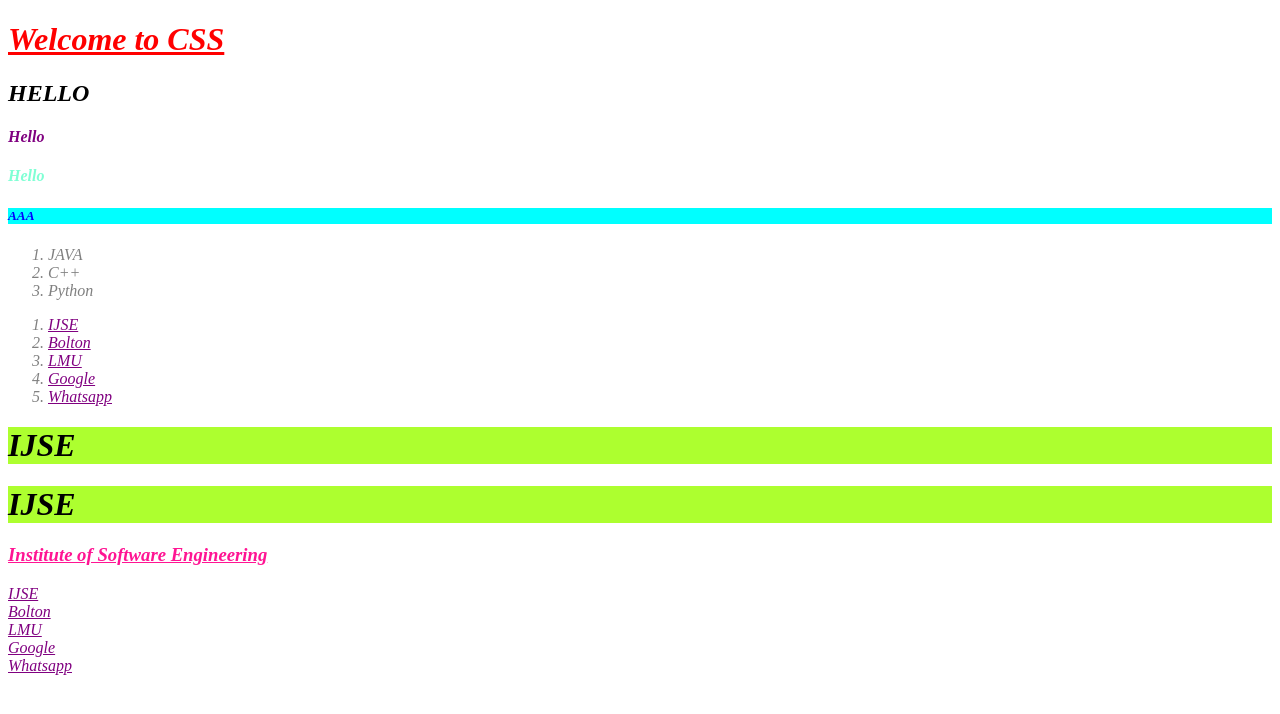
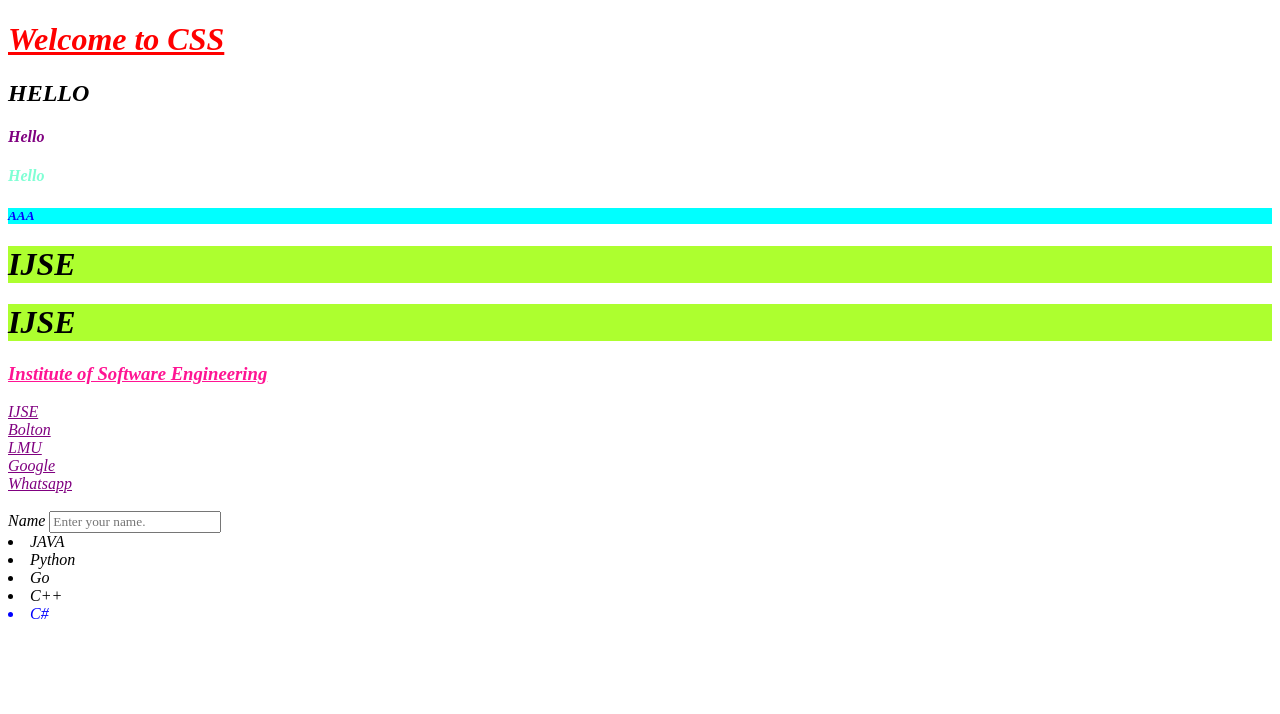
Before and after one commit to Roshen-Perera/ITS1119-CSS, a plain HTML site: page index.html in a window 1280 px wide. Drawn offline with Linux system fonts and the light colour scheme.

Commit message:
more css

```diff
--- a/index.html
+++ b/index.html
@@ -7,9 +7,6 @@
     <style>
         h4{
             color:purple;
-        }
-        ol{
-            color: gray;
         }
         .id{
             color: blue;
@@ -60,6 +57,20 @@
         a:active{
             color: deeppink;
         }
+        input:focus{
+            background-color: greenyellow;
+        }
+        li:first-child{
+            color: red;
+        }
+
+        li:nth-child(3){
+            color: green;
+        }
+
+        li:last-child{
+            color: blue;
+        }
     </style>
 </head>
 <body>
@@ -69,7 +80,7 @@
     <h4>Hello</h4>
     <h4 id="id">Hello</h4>
     <h5 class="bg id">AAA</h5>
-    <ol>
+    <!--<ol>
         <li id = "ha">JAVA</li>
         <li>C++</li>
         <li>Python</li>
@@ -90,7 +101,7 @@
         <li>
             <a href="https://web.whatsapp.com">Whatsapp</a>
         </li>
-    </ol>
+    </ol>-->
 
     <h1 class="my-institute" href = "https://wwww.ijse.lk">IJSE</h1>
     <h1 class="my-institute" href = "https://wwww.ijse.lk">IJSE</h1>
@@ -101,7 +112,38 @@
     <a href="https://www.londonmet.ac.uk/">LMU</a><br>
     <a href="https://google.com">Google</a><br>
     <a href="https://web.whatsapp.com">Whatsapp</a><br>
+    <br>
+    <form>
+        <label for="name">Name</label>
+        <input type="text" id="name" name="name" placeholder="Enter your name.">
+    </form>
+<!--    <ol>
+        <li>JAVA</li>
+        <li>Python</li>
+        <li>Go</li>
+        <li>C++</li>
+        <li>JAVA</li>
+    </ol>
+    <ol>
+        <li>JAVA</li>
+        <li>Python</li>
+        <li>Go</li>
+        <li>C++</li>
+        <li>JAVA</li>
+    </ol>
+    <ol>
+        <li>JAVA</li>
+        <li>Python</li>
+        <li>Go</li>
+        <li>C++</li>
+        <li>JAVA</li>
+    </ol>
+</div>-->
 
-</div>
+    <li>JAVA</li>
+    <li>Python</li>
+    <li>Go</li>
+    <li>C++</li>
+    <li>C#</li>
 </body>
 </html>
```
